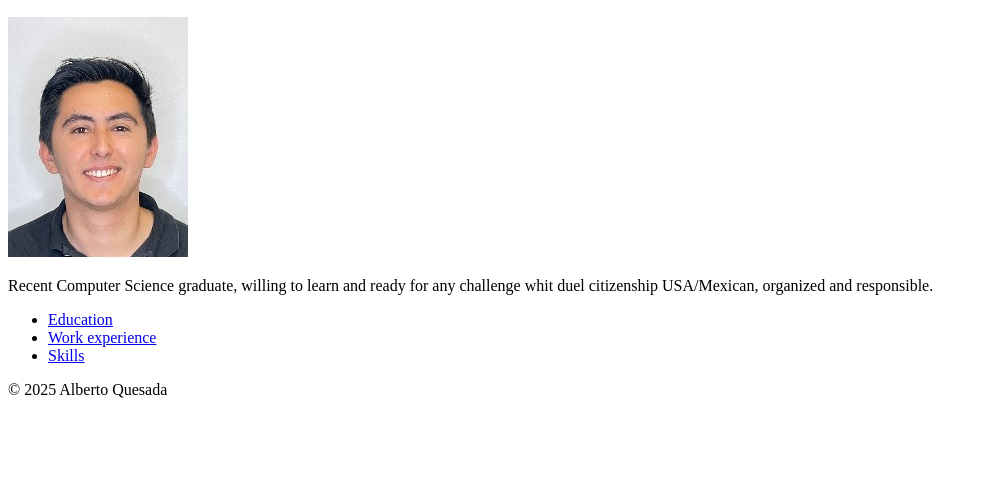
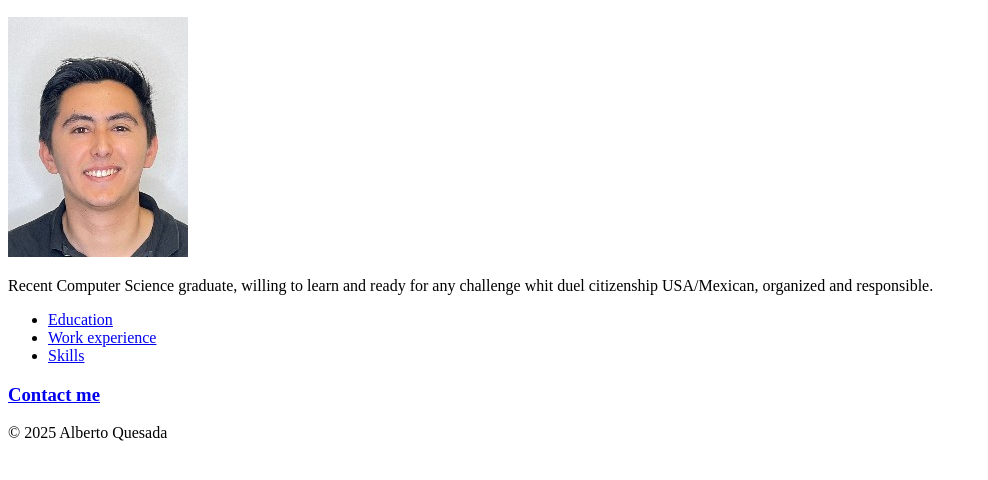
Before and after one commit to AQL003/html-Resume, a plain HTML site: page index.html in a window 1280 px wide. Shown: the part 110-590 px from the top of the page, without its empty margins (0-988 px from the left). Drawn offline with Linux system fonts and the light colour scheme.

Commit message:
Add files via upload

```diff
--- a/index.html
+++ b/index.html
@@ -18,6 +18,7 @@
         <li><a href="./public/experience.html">Work experience</a></li>
         <li><a href="./public/skills.html">Skills</a></li>
     </ul>
+    <h3><a href="./public/contact.html">Contact me</a></h3>
 </body>
 <footer>
     <p>© 2025 Alberto Quesada</p>
```
